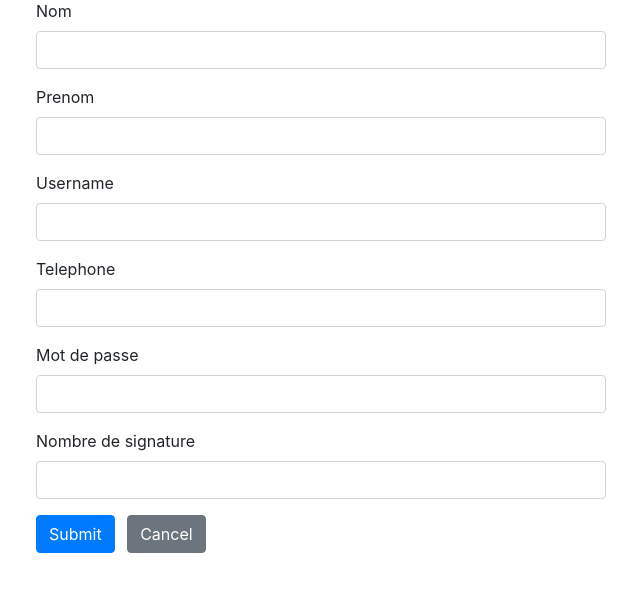
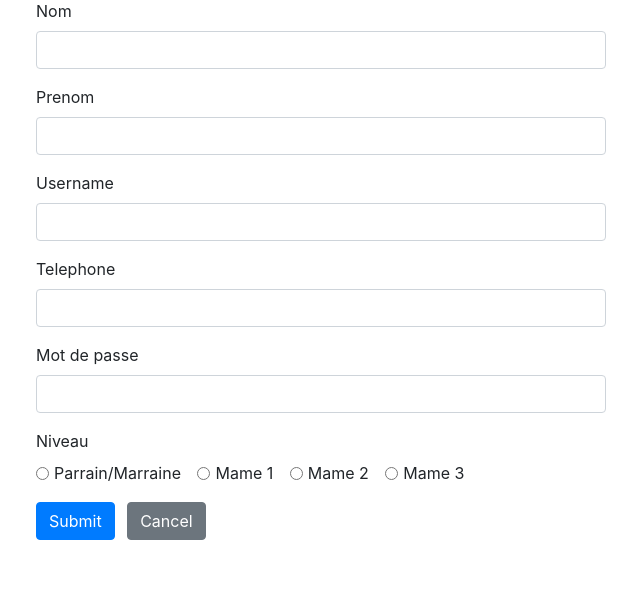
Before and after one commit to ousmane-dieye/siteSignature, a PHP site: page /CRUD/MameDut2/createMameDut2.php in a window 1280 px wide. Shown: the part 135-727 px from the top of the page, without its empty margins (319-959 px from the left). Run offline with PHP 8.4, Linux system fonts and the light colour scheme; some libraries are stand-ins or nearby versions.

Commit message:
correction create mame

```diff
--- a/CRUD/MameDut2/createMameDut2.php
+++ b/CRUD/MameDut2/createMameDut2.php
@@ -19,7 +19,7 @@ if($_SERVER["REQUEST_METHOD"] == "POST"){
     }
 
      // Valider prenom
-    $input_prenom = trim($_POST["nom"]);
+    $input_prenom = trim($_POST["prenom"]);
     if(empty($input_prenom)){
         $prenom_err = "Please enter a prenom.";
     } elseif(!filter_var($input_prenom, FILTER_VALIDATE_REGEXP, array("options"=>array("regexp"=>"/^[a-zA-Z\s]+$/")))){
@@ -48,12 +48,12 @@ if($_SERVER["REQUEST_METHOD"] == "POST"){
 
     //Valider mot de passe
     $input_password = trim($_POST["mot_de_passe"]);
-    if(empty($password)){
-        $username_err = "Please enter a password";
-    } elseif(!filter_var($password, FILTER_VALIDATE_REGEXP, array("options"=>array("regexp"=>"/^[a-zA-Z\s]+$/")))){
+    if(empty($input_password)){
+        $password_err = "Please enter a password";
+    } elseif(!filter_var($input_password, FILTER_VALIDATE_REGEXP, array("options"=>array("regexp" => "/^.{5,}$/")))){
         $password_err = "Please enter a valid password.";
     } else{
-        $password = $input_password;
+        $password = password_hash($input_password, PASSWORD_BCRYPT);
     }
 
 
@@ -61,51 +61,29 @@ if($_SERVER["REQUEST_METHOD"] == "POST"){
     $input_niveau = trim($_POST["niveau"]);
     if(empty($input_niveau)){
         $niveau_err = "Please enter the niveau.";
-    } elseif(!ctype_digit($input_niveau)){
-        $niveau_err = "Please enter a positive integer value.";
     } else{
-        $niveau = hash($input_niveau);
+        $niveau = $input_niveau;
     }
 
     // Check input errors before inserting in database
     if(empty($nom_err) && empty($prenom_err) && empty($username_err) && empty($telephone_err) && empty($niveau_err)){
         // Prepare an insert statement
-        $sql = "INSERT INTO dut1 (nom, prenom, username, telephone, mot_de_passe, niveau) VALUES (:nom, :prenom, :username, :telephone, :mot_de_passe, :niveau";
-
-        if($stmt = $pdo->prepare($sql)){
-            // Bind variables to the prepared statement as parameters
-            $stmt->bindParam(":nom", $param_nom);
-            $stmt->bindParam(":prenom", $param_prenom);
-            $stmt->bindParam(":username", $param_username);
-            $stmt->bindParam(":mot_de_passe", $param_password);
-            $stmt->bindParam(":telephone", $param_telephone);
-            $stmt->bindParam(":niveau", $param_niveau);
-
-            // Set parameters
-            $param_nom = $nom;
-            $param_prenom = $prenom;
-            $param_username = $username;
-            $param_password = $password;
-            $param_telephone = $telephone;
-            $param_niveau = $niveau;
-
-
-            // Attempt to execute the prepared statement
-            if($stmt->execute()){
-                // Records created successfully. Redirect to landing page liste dut1
-                header("location: listeMameDut2.php");
-                exit();
-            } else{
-                echo "Oops! Something went wrong. Please try again later.";
-            }
+        $sql = "INSERT INTO parrainmarrainemame (nom, prenom, username, telephone, mot_de_passe, niveau) VALUES (:nom, :prenom, :username, :telephone, :mot_de_passe, :niveau)";
+        $stmt = $pdo->prepare($sql);
+        if($stmt->execute([
+            ':nom' => $nom,
+            ':prenom' => $prenom,
+            ':username' => $username,
+            ':mot_de_passe' => $password,
+            ':telephone' => $telephone,
+            ':niveau' => $niveau,
+        ])){
+            header("location: listeMameDut2.php");
+            exit();
+        } else {
+            echo "Oops! Something went wrong. Please try again later.";
         }
-
-        // Close statement
-        unset($stmt);
     }
-
-    // Close connection
-    unset($pdo);
 }
 ?>
 
@@ -158,10 +136,26 @@ if($_SERVER["REQUEST_METHOD"] == "POST"){
                             <span class="invalid-feedback"><?php echo $password_err;?></span>
                         </div>
                         <div class="form-group">
-                            <label>Nombre de signature</label>
-                            <input type="number" name="niveau" class="form-control <?php echo (!empty($niveau_err)) ? 'is-invalid' : ''; ?>" value="<?php echo $niveau; ?>">
+                            <label>Niveau</label><br>
+                            <div class="form-check form-check-inline">
+                                <input type="radio" name="niveau" value="parrain" class="form-check-input" <?php echo ($niveau == "parrain") ? 'checked' : ''; ?>>
+                                <label class="form-check-label">Parrain/Marraine</label>
+                            </div>
+                            <div class="form-check form-check-inline">
+                                <input type="radio" name="niveau" value="mame_1" class="form-check-input" <?php echo ($niveau == "mame_1") ? 'checked' : ''; ?>>
+                                <label class="form-check-label">Mame 1</label>
+                            </div>
+                            <div class="form-check form-check-inline">
+                                <input type="radio" name="niveau" value="mame_2" class="form-check-input" <?php echo ($niveau == "mame_2") ? 'checked' : ''; ?>>
+                                <label class="form-check-label">Mame 2</label>
+                            </div>
+                            <div class="form-check form-check-inline">
+                                <input type="radio" name="niveau" value="mame_3" class="form-check-input" <?php echo ($niveau == "mame_3") ? 'checked' : ''; ?>>
+                                <label class="form-check-label">Mame 3</label>
+                            </div>
                             <span class="invalid-feedback"><?php echo $niveau_err;?></span>
                         </div>
+
                         <input type="submit" class="btn btn-primary" value="Submit">
                         <a href="index.php" class="btn btn-secondary ml-2">Cancel</a>
                     </form>
```
